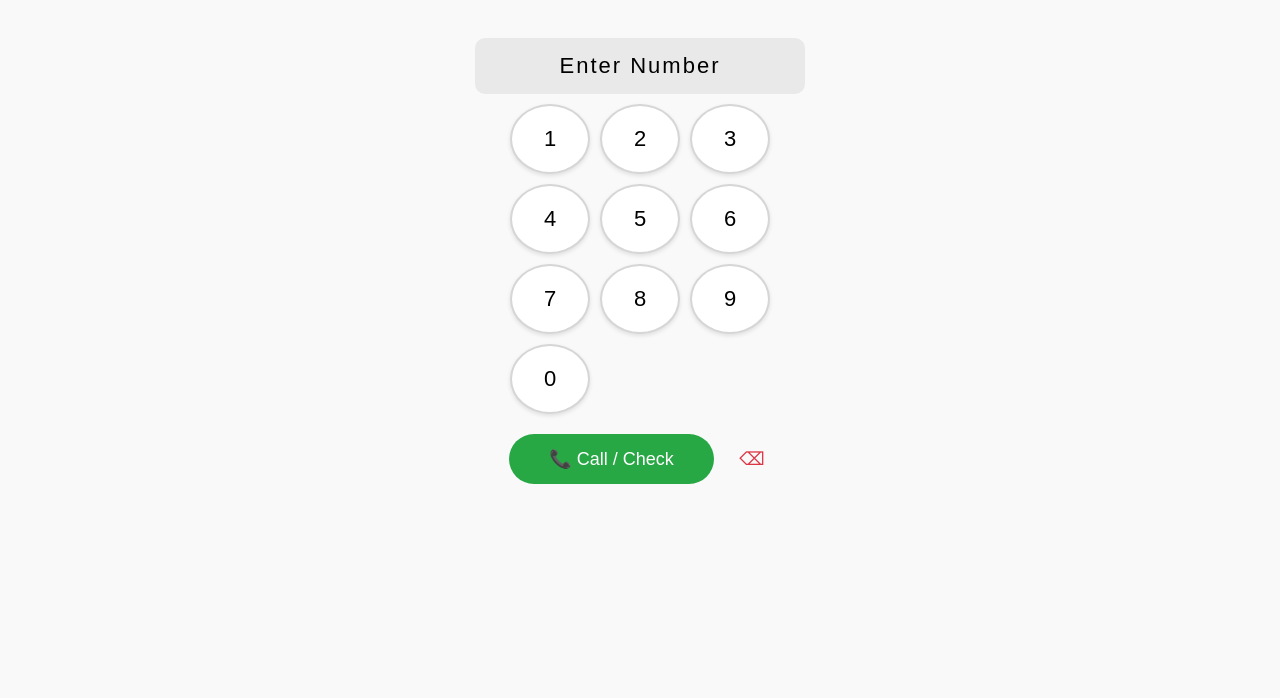
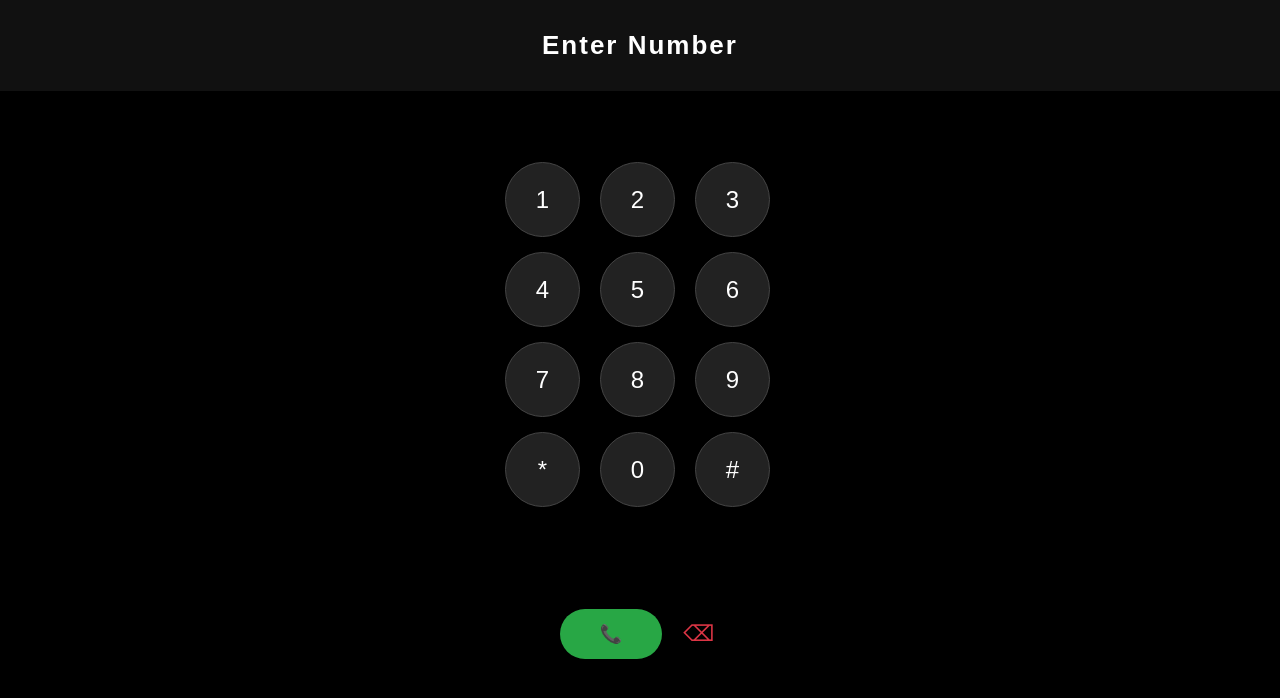
Before and after one commit to echosvile/Bookingcheker, a plain HTML site: page index.html in a window 1280 px wide. Drawn offline with Linux system fonts and the light colour scheme.

Commit message:
index.html

```diff
--- a/index.html
+++ b/index.html
@@ -8,66 +8,78 @@
   <style>
     body {
       font-family: 'Poppins', sans-serif;
-      background-color: #f9f9f9;
+      margin: 0;
+      padding: 0;
+      background-color: #000;
+      color: #fff;
+      height: 100vh;
       display: flex;
       flex-direction: column;
+      justify-content: space-between;
       align-items: center;
-      justify-content: flex-start;
-      padding-top: 30px;
+      overflow: hidden;
     }
     .screen {
-      width: 300px;
+      width: 100%;
       text-align: center;
-      padding: 15px;
-      font-size: 22px;
-      background: #e9e9e9;
-      border-radius: 10px;
-      margin-bottom: 10px;
+      font-size: 26px;
+      background: #111;
+      padding: 30px 0;
       letter-spacing: 2px;
+      font-weight: bold;
     }
     .dialpad {
       display: grid;
       grid-template-columns: repeat(3, 80px);
-      grid-gap: 10px;
+      grid-gap: 15px;
       justify-content: center;
+      padding-bottom: 20px;
     }
     .btn {
-      padding: 20px;
-      background-color: white;
-      font-size: 22px;
+      width: 75px;
+      height: 75px;
+      font-size: 24px;
       border-radius: 50%;
-      border: 2px solid #d6d6d6;
+      background: #222;
+      color: white;
+      border: 1px solid #444;
+      display: flex;
+      align-items: center;
+      justify-content: center;
       cursor: pointer;
-      box-shadow: 0 2px 4px rgba(0,0,0,0.1);
+      transition: background 0.2s;
     }
     .btn:active {
-      background-color: #f0f0f0;
+      background: #444;
     }
     .actions {
-      margin-top: 20px;
-      text-align: center;
+      display: flex;
+      gap: 15px;
+      justify-content: center;
+      padding: 10px;
     }
     .call {
       background-color: #28a745;
-      color: white;
       border: none;
       padding: 14px 40px;
       border-radius: 30px;
       font-size: 18px;
+      color: white;
+      font-weight: bold;
       cursor: pointer;
     }
     .delete {
-      font-size: 18px;
       background: none;
       border: none;
       color: #dc3545;
-      margin-left: 15px;
+      font-size: 22px;
       cursor: pointer;
     }
     .result {
-      margin-top: 20px;
       font-size: 16px;
-      color: #333;
+      text-align: center;
+      padding: 10px;
+      min-height: 40px;
     }
   </style>
 </head>
@@ -76,21 +88,23 @@
   <div class="screen" id="numberDisplay">Enter Number</div>
 
   <div class="dialpad">
-    <button class="btn" onclick="appendNumber('1')">1</button>
-    <button class="btn" onclick="appendNumber('2')">2</button>
-    <button class="btn" onclick="appendNumber('3')">3</button>
-    <button class="btn" onclick="appendNumber('4')">4</button>
-    <button class="btn" onclick="appendNumber('5')">5</button>
-    <button class="btn" onclick="appendNumber('6')">6</button>
-    <button class="btn" onclick="appendNumber('7')">7</button>
-    <button class="btn" onclick="appendNumber('8')">8</button>
-    <button class="btn" onclick="appendNumber('9')">9</button>
-    <button class="btn" onclick="appendNumber('0')">0</button>
+    <button class="btn" onclick="append('1')">1</button>
+    <button class="btn" onclick="append('2')">2</button>
+    <button class="btn" onclick="append('3')">3</button>
+    <button class="btn" onclick="append('4')">4</button>
+    <button class="btn" onclick="append('5')">5</button>
+    <button class="btn" onclick="append('6')">6</button>
+    <button class="btn" onclick="append('7')">7</button>
+    <button class="btn" onclick="append('8')">8</button>
+    <button class="btn" onclick="append('9')">9</button>
+    <button class="btn" onclick="append('*')">*</button>
+    <button class="btn" onclick="append('0')">0</button>
+    <button class="btn" onclick="append('#')">#</button>
   </div>
 
   <div class="actions">
-    <button class="call" onclick="checkAndCall()">📞 Call / Check</button>
-    <button class="delete" onclick="deleteNumber()">⌫</button>
+    <button class="call" onclick="checkAndCall()">📞</button>
+    <button class="delete" onclick="del()">⌫</button>
   </div>
 
   <div class="result" id="resultBox"></div>
@@ -99,31 +113,30 @@
     let number = "";
     const display = document.getElementById("numberDisplay");
     const resultBox = document.getElementById("resultBox");
+    let sentList = {};
 
-    function appendNumber(digit) {
-      if (number.length < 11) {
-        number += digit;
+    // Preload JSON
+    fetch('sent_list.json')
+      .then(res => res.json())
+      .then(data => sentList = data);
+
+    function append(d) {
+      if (number.length < 15) {
+        number += d;
         display.innerText = number;
       }
     }
 
-    function deleteNumber() {
+    function del() {
       number = number.slice(0, -1);
       display.innerText = number || "Enter Number";
       resultBox.innerText = "";
     }
 
-    async function checkAndCall() {
-      if (number.length < 10) {
-        alert("Enter a valid number");
-        return;
-      }
-
-      const res = await fetch('sent_list.json?' + Date.now());
-      const data = await res.json();
-
-      if (data[number]) {
-        resultBox.innerHTML = `✅ Reservation already sent to <strong>${data[number]}</strong><br>${number}`;
+    function checkAndCall() {
+      if (!number) return;
+      if (sentList[number]) {
+        resultBox.innerHTML = `✅ Reservation already sent to <strong>${sentList[number]}</strong><br>${number}`;
       } else {
         window.location.href = 'tel:' + number;
       }
```
